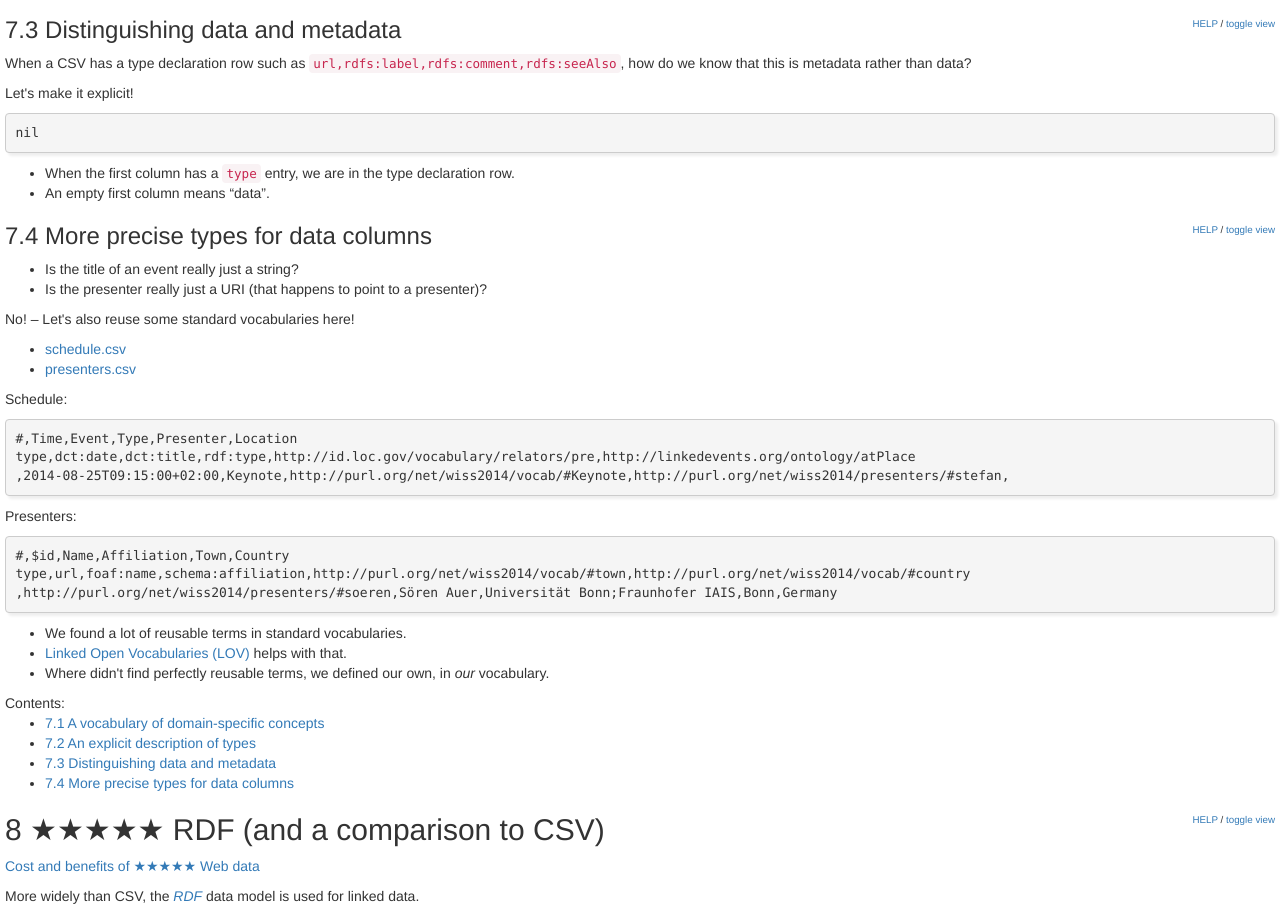
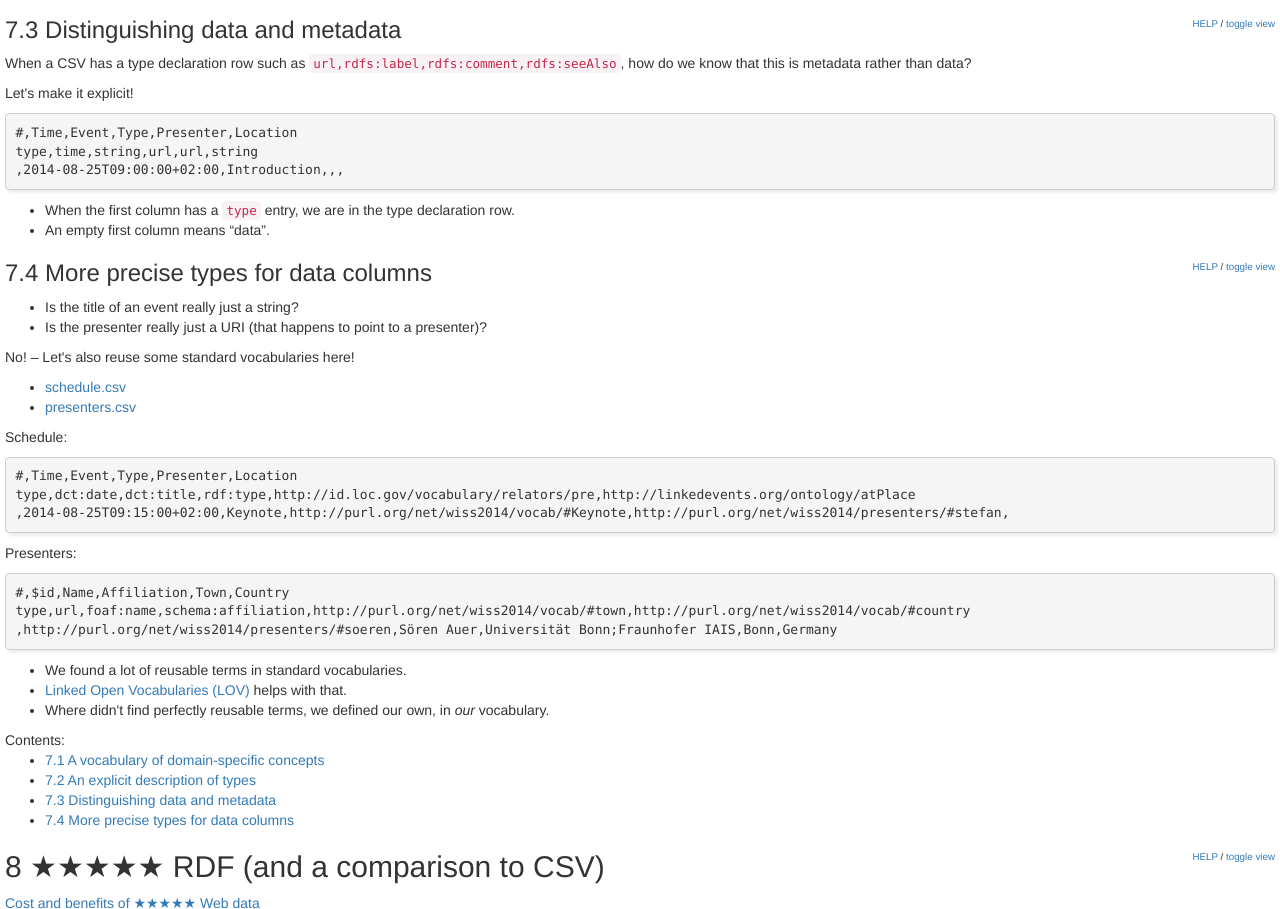
Before and after one commit to clange/5stardata-tutorial, a plain HTML site: page index.html in a window 1280 px wide. Shown: the part 5271-6180 px from the top of the page. Drawn offline with Linux system fonts and the light colour scheme.

Commit message:
regenerated

```diff
--- a/index.html
+++ b/index.html
@@ -3,7 +3,7 @@
 "http://www.w3.org/TR/xhtml1/DTD/xhtml1-strict.dtd">
 <html xmlns="http://www.w3.org/1999/xhtml" lang="en" xml:lang="en">
 <head>
-<!-- 2015-08-31 Mon 16:04 -->
+<!-- 2015-08-31 Mon 16:07 -->
 <meta  http-equiv="Content-Type" content="text/html;charset=utf-8" />
 <meta  name="viewport" content="width=device-width, initial-scale=1" />
 <title>Publishing 5-star Open Data</title>
@@ -670,7 +670,9 @@ Let's make it explicit!
 </p>
 
 <pre class="example">
-nil
+#,Time,Event,Type,Presenter,Location
+type,time,string,url,url,string
+,2014-08-25T09:00:00+02:00,Introduction,,,
 </pre>
 
 <ul class="org-ul">
@@ -929,7 +931,7 @@ Here is how you can cite this using BibTeX (<a href="http://www.ctan.org/pkg/bib
 <div id="postamble" class="status">
 <p class="date">Date: <span class="timestamp-wrapper"><span class="timestamp">&lt;2015-09-01 Tue&gt;</span></span></p>
 <p class="author">Author: Christoph Lange</p>
-<p class="date">Created: 2015-08-31 Mon 16:04</p>
+<p class="date">Created: 2015-08-31 Mon 16:07</p>
 <p class="validation"><a href="http://validator.w3.org/check?uri=referer">Validate</a></p>
 </div>
 </body>
```
